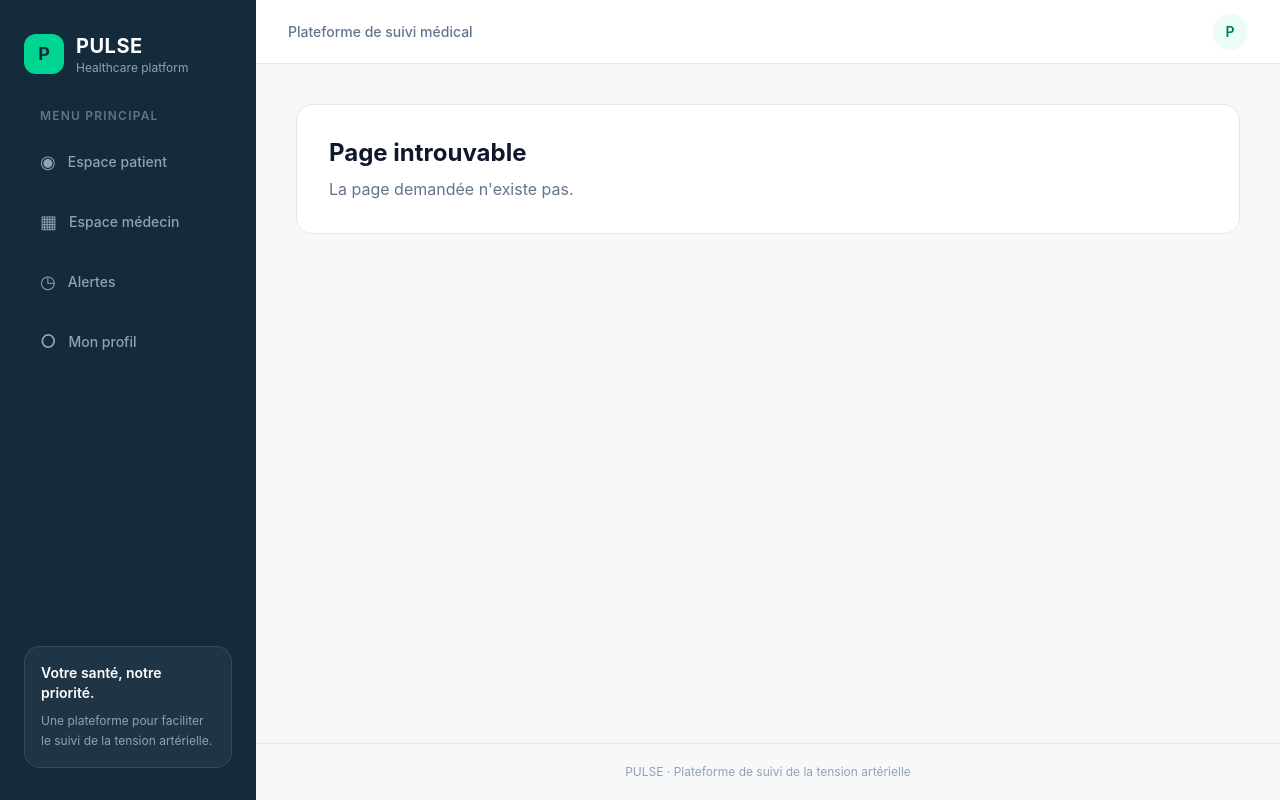
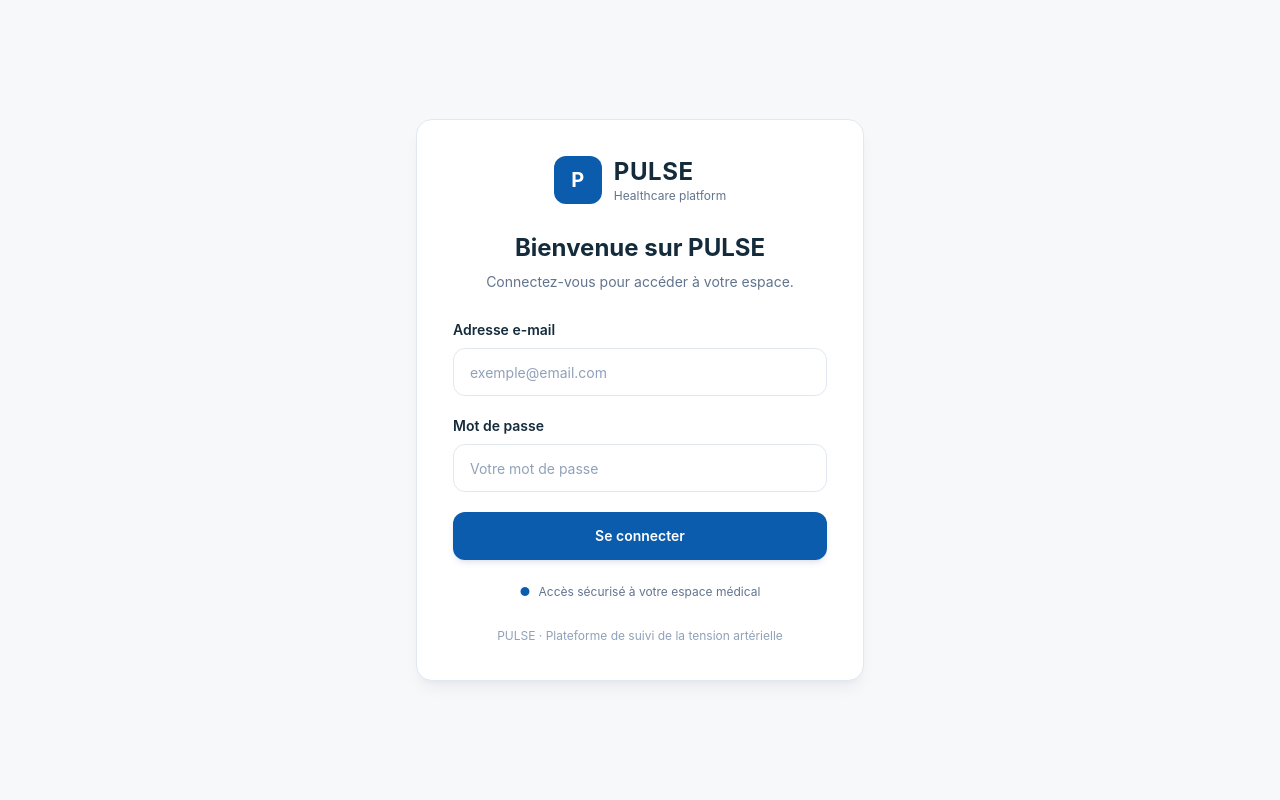
Before and after one commit to Ayoub-Meziani/Pulse, a React app in the folder frontend/: page /login in a window 1280 px wide. Built offline with nearby package versions, Linux system fonts and the light colour scheme; the HTML template or start-up script is replaced by a standard one.

Commit message:
login part

```diff
--- a/frontend/src/App.jsx
+++ b/frontend/src/App.jsx
@@ -2,49 +2,43 @@ import { Navigate, Route, Routes } from "react-router";
 
 import AppLayout from "./components/layout/AppLayout";
 
+import LoginPage from "./pages/auth/LoginPage";
 import PatientDashboard from "./pages/patient/PatientDashboard";
 import DoctorDashboard from "./pages/doctor/DoctorDashboard";
 import PatientDetails from "./pages/doctor/PatientDetails";
+import AlertsPage from "./pages/alerts/AlertsPage";
 import ProfilePage from "./pages/profile/ProfilePage";
-import AlertsPage from "./pages/alerts/AlertsPage";
 
 export default function App() {
   return (
     <Routes>
+      {/* Page de connexion : sans sidebar ni header */}
+      <Route path="/login" element={<LoginPage />} />
+
+      {/* Redirection vers la connexion */}
+      <Route path="/" element={<Navigate to="/login" replace />} />
+
+      {/* Pages de l'application */}
       <Route element={<AppLayout />}>
-        {/* Default route */}
-        <Route path="/" element={<Navigate to="/patient" replace />} />
-
-        {/* Patient */}
         <Route path="/patient" element={<PatientDashboard />} />
 
-        {/* Doctor */}
         <Route path="/doctor" element={<DoctorDashboard />} />
+
         <Route
           path="/doctor/patients/:patientId"
           element={<PatientDetails />}
         />
 
-        {/* General pages */}
         <Route path="/profile" element={<ProfilePage />} />
+
         <Route path="/alerts" element={<AlertsPage />} />
+      </Route>
 
-        {/* 404 */}
-        <Route
-          path="*"
-          element={
-            <section className="rounded-2xl border border-slate-200 bg-white p-8">
-              <h1 className="text-2xl font-bold text-slate-900">
-                Page introuvable
-              </h1>
-
-              <p className="mt-2 text-slate-500">
-                La page demandée n'existe pas.
-              </p>
-            </section>
-          }
-        />
-      </Route>
+      {/* Page introuvable */}
+      <Route
+        path="*"
+        element={<Navigate to="/login" replace />}
+      />
     </Routes>
   );
 }
--- /dev/null
+++ b/frontend/src/pages/auth/LoginPage.jsx
@@ -0,0 +1,94 @@
+export default function LoginPage() {
+  const handleSubmit = (event) => {
+    event.preventDefault();
+    // La connexion FastAPI sera intégrée ultérieurement.
+  };
+
+  return (
+    <main className="flex min-h-screen items-center justify-center bg-[#F7F8FA] px-4 py-6">
+      <section className="w-full max-w-md rounded-2xl border border-slate-200 bg-white p-6 shadow-lg shadow-slate-900/5 sm:p-9">
+        {/* Logo */}
+        <div className="mb-7 flex items-center justify-center gap-3">
+          <div className="flex h-12 w-12 items-center justify-center rounded-xl bg-[#0B5CAD] text-xl font-bold text-white">
+            P
+          </div>
+
+          <div>
+            <h1 className="text-2xl font-bold tracking-wide text-[#142B3B]">
+              PULSE
+            </h1>
+            <p className="text-xs text-slate-500">
+              Healthcare platform
+            </p>
+          </div>
+        </div>
+
+        {/* Heading */}
+        <div className="mb-7 text-center">
+          <h2 className="text-2xl font-bold text-[#142B3B]">
+            Bienvenue sur PULSE
+          </h2>
+          <p className="mt-2 text-sm text-slate-500">
+            Connectez-vous pour accéder à votre espace.
+          </p>
+        </div>
+
+        {/* Form */}
+        <form onSubmit={handleSubmit} className="space-y-5">
+          <div>
+            <label
+              htmlFor="email"
+              className="mb-2 block text-sm font-semibold text-[#142B3B]"
+            >
+              Adresse e-mail
+            </label>
+
+            <input
+              id="email"
+              type="email"
+              placeholder="exemple@email.com"
+              autoComplete="email"
+              required
+              className="h-12 w-full rounded-xl border border-slate-200 bg-white px-4 text-sm text-[#142B3B] outline-none transition placeholder:text-slate-400 focus:border-[#0B5CAD] focus:ring-4 focus:ring-blue-500/10"
+            />
+          </div>
+
+          <div>
+            <label
+              htmlFor="password"
+              className="mb-2 block text-sm font-semibold text-[#142B3B]"
+            >
+              Mot de passe
+            </label>
+
+            <input
+              id="password"
+              type="password"
+              placeholder="Votre mot de passe"
+              autoComplete="current-password"
+              required
+              className="h-12 w-full rounded-xl border border-slate-200 bg-white px-4 text-sm text-[#142B3B] outline-none transition placeholder:text-slate-400 focus:border-[#0B5CAD] focus:ring-4 focus:ring-blue-500/10"
+            />
+          </div>
+
+          <button
+            type="submit"
+            className="h-12 w-full rounded-xl bg-[#0B5CAD] text-sm font-semibold text-white shadow-md shadow-blue-900/10 transition hover:bg-blue-800 active:scale-[0.99]"
+          >
+            Se connecter
+          </button>
+        </form>
+
+        {/* Security information */}
+        <div className="mt-6 flex items-center justify-center gap-2 text-xs text-slate-500">
+          <span className="text-[#0B5CAD]">●</span>
+          Accès sécurisé à votre espace médical
+        </div>
+
+        <p className="mt-7 text-center text-xs text-slate-400">
+          PULSE · Plateforme de suivi de la tension artérielle
+        </p>
+      </section>
+    </main>
+  );
+}
```
